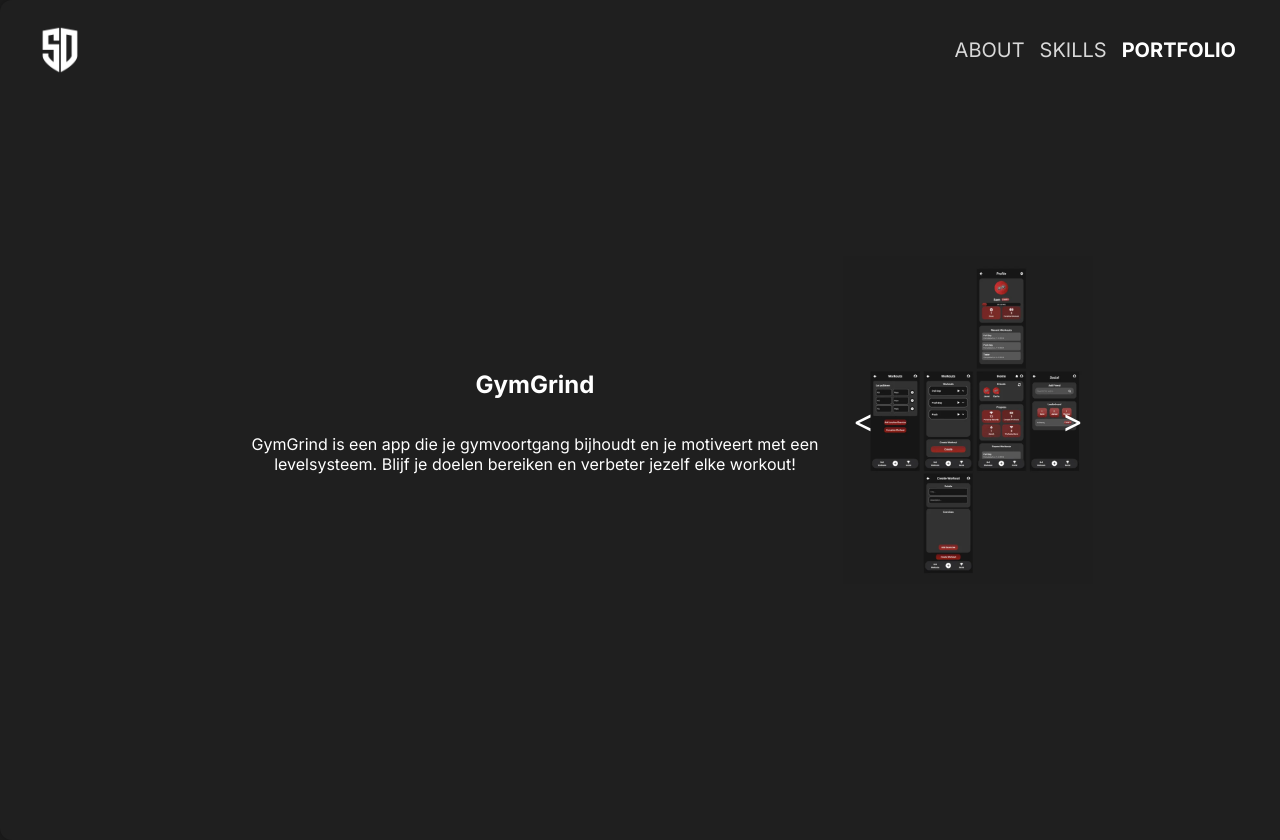
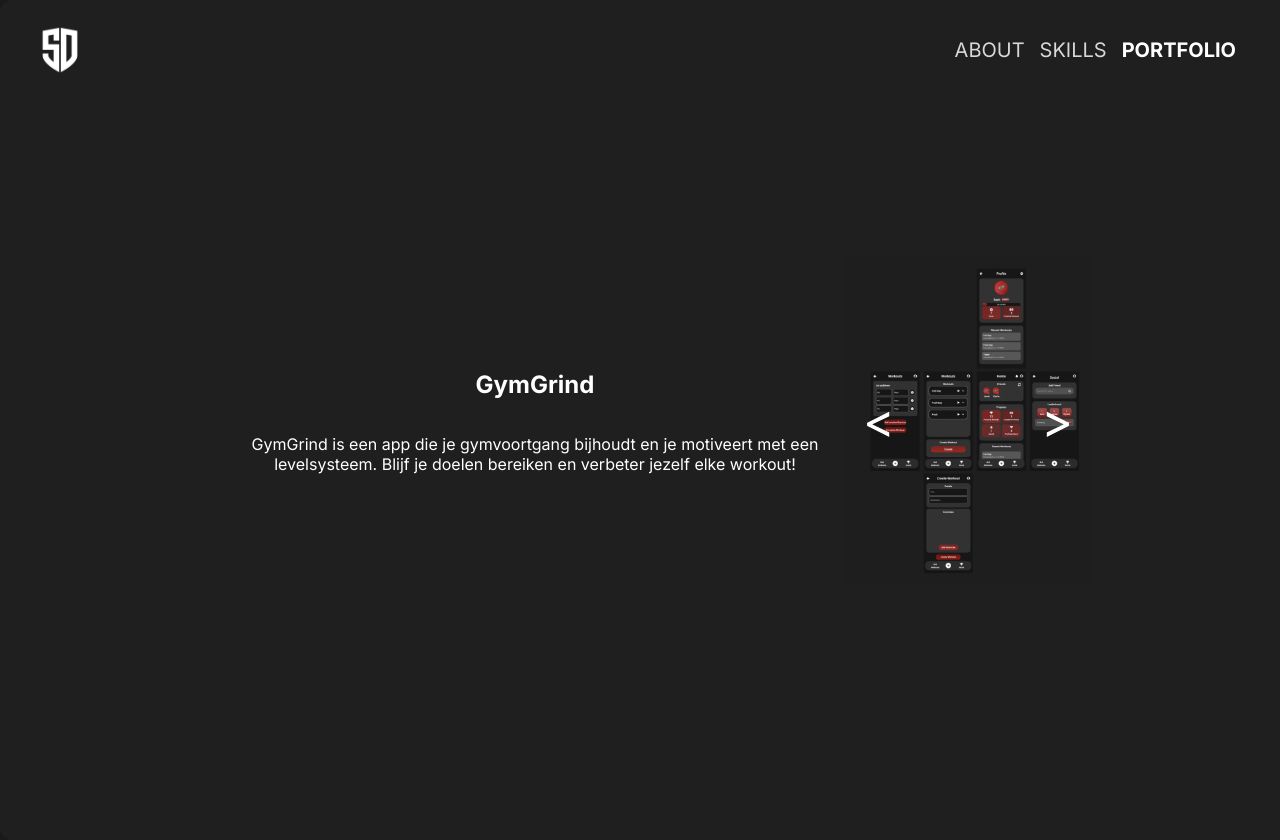
Before and after one commit to semdyk/Portfolio, a PHP site: page /portfolio/gymgrind.html in a window 1280 px wide. Run offline with PHP 8.4, Linux system fonts and the light colour scheme; some libraries are stand-ins or nearby versions; some web fonts are replaced.

Commit message:
Update portfolio.css

```diff
--- a/style/portfolio.css
+++ b/style/portfolio.css
@@ -42,18 +42,18 @@
   position: absolute;
   top: 50%;
   transform: translateY(-50%);
-  font-size: 2rem;
+  font-size: 3rem;
   color: white;
   cursor: pointer;
   z-index: 1;
 }
 
 .arrow.left {
-  left: 10px;
+  left: 20px;
 }
 
 .arrow.right {
-  right: 10px;
+  right: 20px;
 }
 
 .gallery img.zoom {
```
